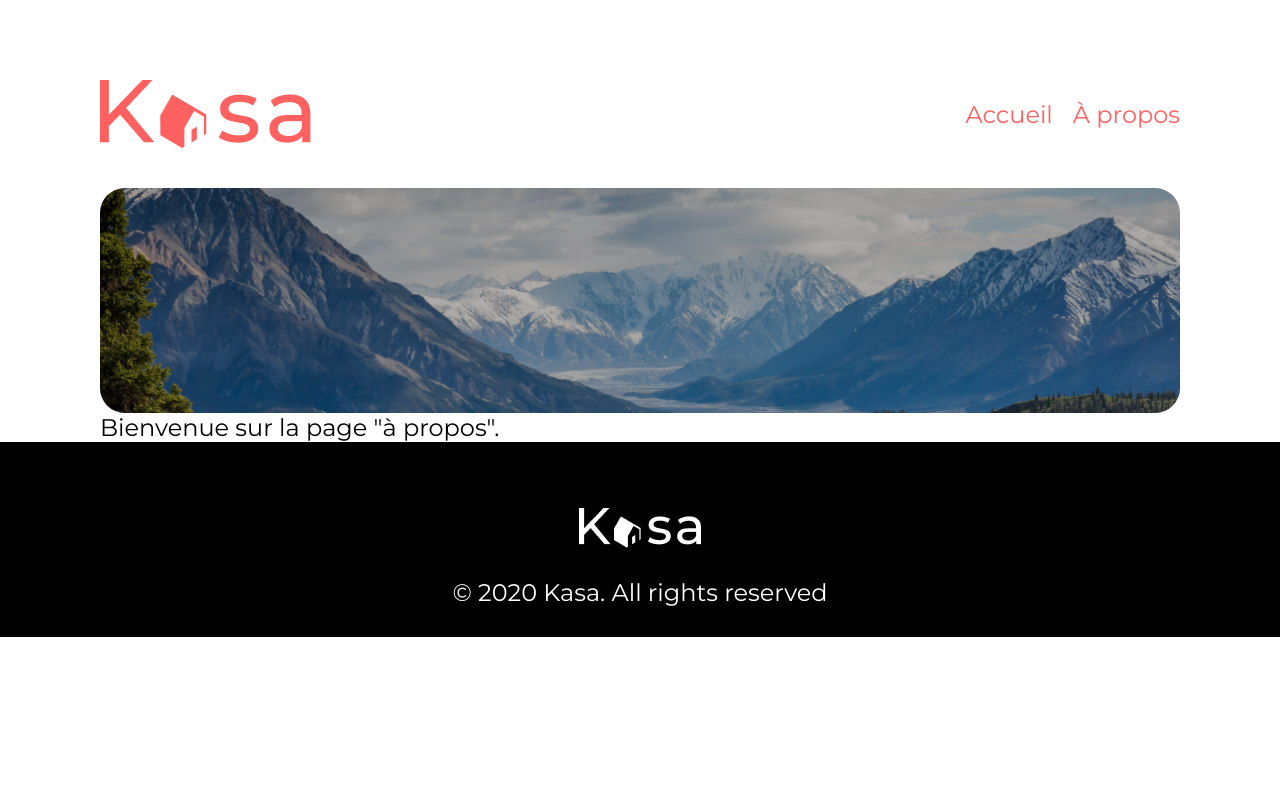
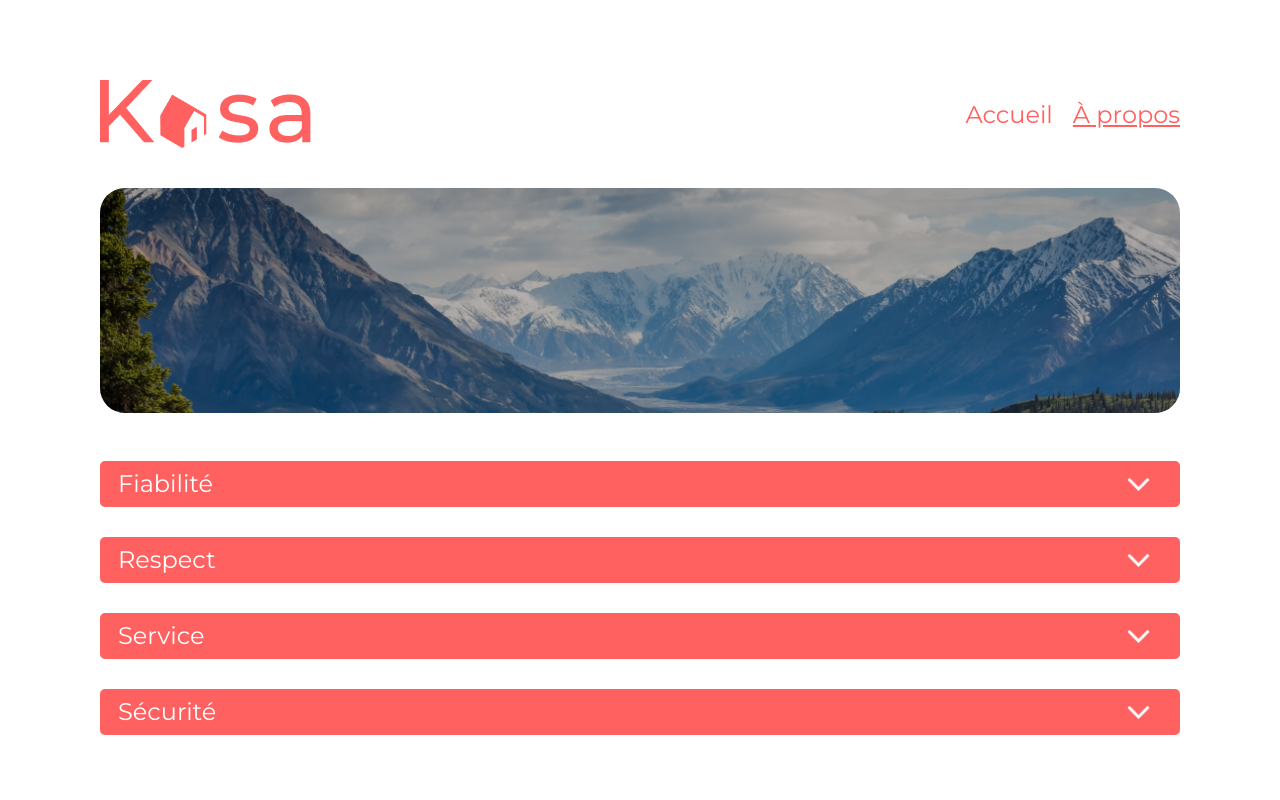
Before and after one commit to Okamixtape/Kasa, a React (Create React App) app: page /about in a window 1280 px wide. Shown: the top 800 px of the page. Built offline with nearby package versions, Linux system fonts and the light colour scheme.

Commit message:
KASA-09: Création et intégration du composant Collapse

```diff
--- a/src/components/About/index.jsx
+++ /dev/null
@@ -1,13 +0,0 @@
-import React, { Component } from "react";
-
-class About extends Component {
-    render() {
-        return (
-            <div className="About">
-                <p className="About__text">Bienvenue sur la page "à propos".</p>
-            </div>
-        );
-    }
-}
-
-export default About;
--- /dev/null
+++ b/src/components/Collapse/index.jsx
@@ -0,0 +1,36 @@
+import React, { Component } from "react";
+import arrowDown from '../../assets/arrowDown.png';
+import arrowUp from '../../assets/arrowUp.png';
+
+export class Collapse extends Component {
+    constructor(props) {
+        super(props);
+
+        // Élément de liste Collapse fermé par défaut
+        this.state = { open: false };
+    }
+
+    // Gestion de l'ouverture et de la fermeture des listes
+    toggleCollapse = () => {
+        this.setState((prevState) => ({
+            open: !prevState.open
+        }));
+    };
+
+    render() {
+        // Gestion des flêches à l'ouverture ou à la fermeture des listes
+        const arrowDirection = this.state.open ? arrowUp : arrowDown;
+
+        return (
+            <section className="collapse__item" onClick={this.toggleCollapse}>
+                <div className="collapse__titleWrapper">
+                    <h2 className="collapse__title">{this.props.title}</h2>
+                    <img className="collapse__icon" src={arrowDirection} alt="" />
+                </div>
+                <p className="collapse__text" style={{ display: this.state.open ? 'block' : 'none' }}>{this.props.text}</p>
+            </section>
+        );
+    }
+}
+
+export default Collapse;
--- /dev/null
+++ b/src/data/aboutItemsData.json
@@ -0,0 +1,18 @@
+[
+    {
+        "title": "Fiabilité",
+        "text": "Les annonces postées sur Kasa garantissent une fiabilité totale. Les photos sont conformes aux logements, et toutes les informations sont régulièrement vérifiées  par nos équipes."
+    },
+    {
+        "title": "Respect",
+        "text": "La bienveillance fait partie des valeurs fondatrices de Kasa. Tout comportement discriminatoire ou de perturbation du voisinage entraînera une exclusion de notre plateforme."
+    },
+    {
+        "title": "Service",
+        "text": "Nos équipes se tiennent à votre disposition pour vous fournir une expérience parfaite. N'hésitez pas à nous contacter si vous avez la moindre question."
+    },
+    {
+        "title": "Sécurité",
+        "text": "La sécurité est la priorité de Kasa. Aussi bien pour nos hôtes que pour les voyageurs, chaque logement correspond aux critères de sécurité établis par nos services. En laissant une note aussi bien à l'hôte qu'au locataire, cela permet à nos équipes de vérifier que les standards sont bien respectés. Nous organisons également des ateliers sur la sécurité domestique pour nos hôtes."
+    }
+]
--- a/src/pages/AboutPage/index.jsx
+++ b/src/pages/AboutPage/index.jsx
@@ -1,8 +1,9 @@
 import React, { Component } from "react";
 import Header from "../../components/Header";
 import Banner from "../../components/Banner";
-import About from "../../components/About";
+import Collapse from "../../components/Collapse";
 import Footer from "../../components/Footer";
+import aboutData from "../../data/aboutItemsData.json";
 
 export class AboutPage extends Component {
     render() {
@@ -10,7 +11,11 @@
             <div className="kasa__wrapper">
                 <Header />
                 <Banner banner="aboutBanner"/>
-                <About />
+                <div className="collapse__wrapper">
+                    {aboutData.map((aboutItem) => (
+                        <Collapse key={aboutItem.title} title={aboutItem.title} text={aboutItem.text} />
+                    ))}
+                </div>
                 <Footer />
             </div>
         );
--- a/src/style/components/_index.scss
+++ b/src/style/components/_index.scss
@@ -1,5 +1,6 @@
 @import 'banner/banner';
 @import 'card/card';
+@import 'collapse/collapse';
 @import 'error/error';
 @import 'footer/footer';
 @import 'gallery/gallery';
--- /dev/null
+++ b/src/style/components/collapse/_collapse.scss
@@ -0,0 +1,42 @@
+.collapse__wrapper {
+    margin: 2rem 0 8rem;
+
+    .collapse__item {
+        margin: 30px 0;
+    }
+
+    .collapse__titleWrapper {
+        position: relative;
+        background-color: $c-primary;
+        color: $c-white;
+        display: flex;
+        justify-content: space-between;
+        align-items: center;
+        border-radius: 5px;
+        z-index: 1;
+    }
+
+    .collapse__icon {
+        height: 14px;
+        margin-right: 30px;
+    }
+
+    .collapse__title {
+        font-size: 24px;
+        line-height: 142.6%;
+        padding: 6px 18px;
+    }
+
+    .collapse__text {
+        position: relative;
+        background-color: $c-light-grey;
+        border-radius: 5px;
+        font-weight: 300;
+        font-size: 24px;
+        line-height: 142.6%;
+        color: $c-primary;
+        padding: 36px 18px 26px;
+        top: -10px;
+        z-index: 0;
+    }
+}
--- a/src/style/components/header/_header.scss
+++ b/src/style/components/header/_header.scss
@@ -12,4 +12,10 @@
     .header__navbarListItem {
         padding-left: 20px;
     }
+
+    .header__navbarListAnchor {
+        &.active {
+            text-decoration: underline;
+        }
+    }
 }
```
Also changed, not shown: src/assets/arrowDown.png (added), src/assets/arrowUp.png (added).
